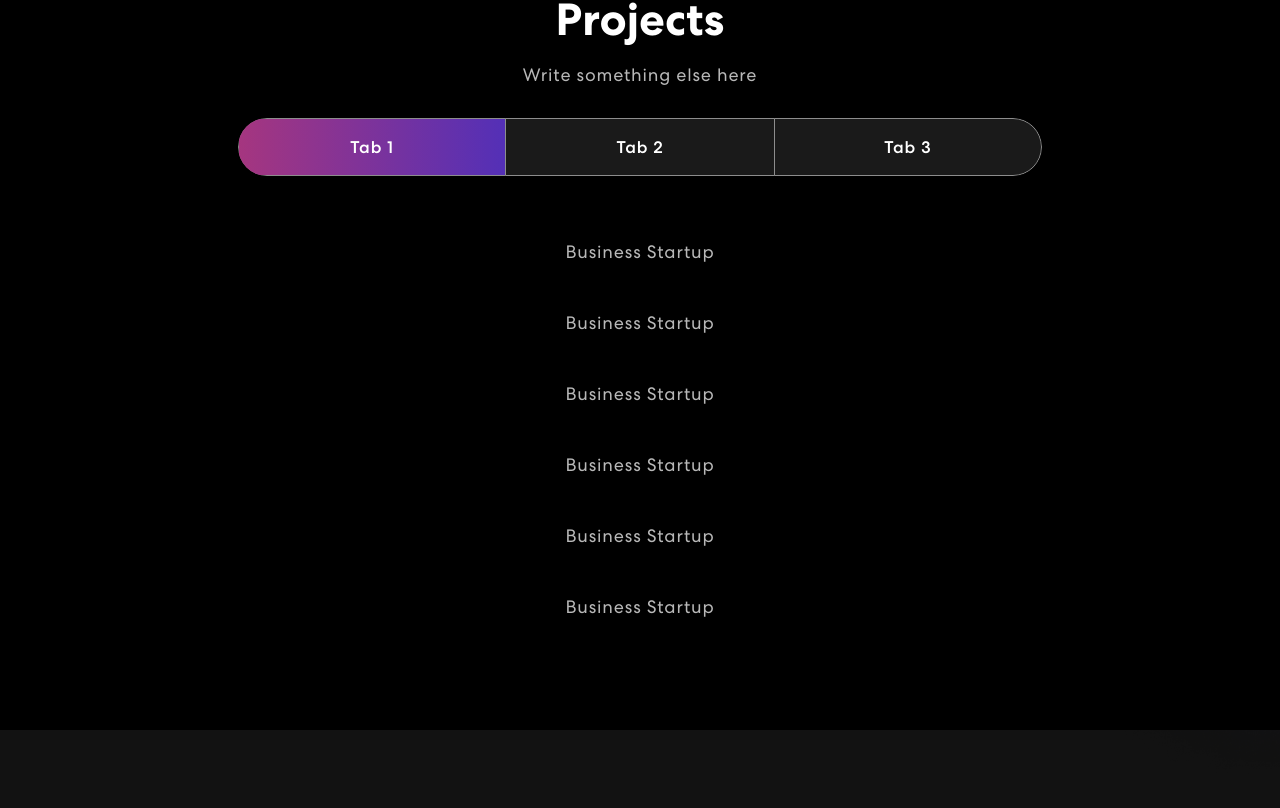
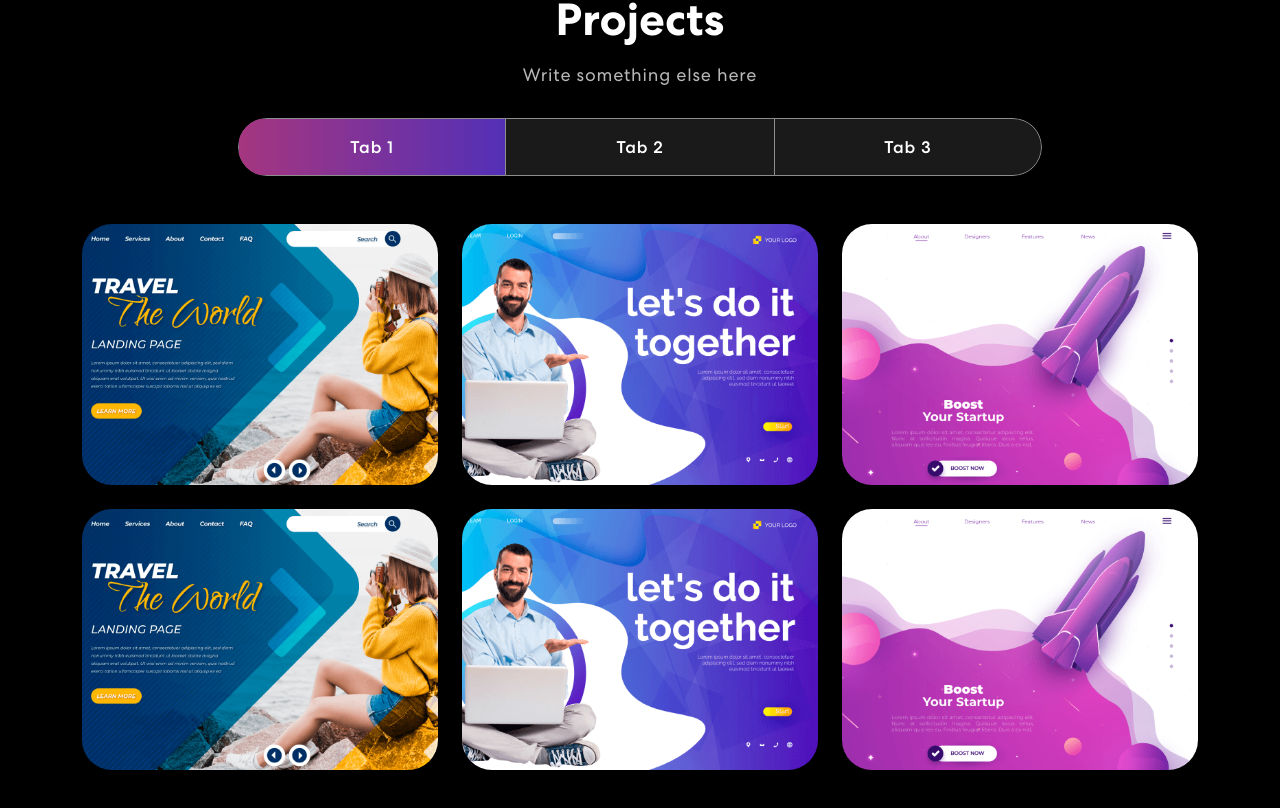
Before and after one commit to djeanbaptiste2595/portfolio, a React (Create React App) app: page / in a window 1280 px wide. Shown: the part 1904-2712 px from the top of the page. Built offline with nearby package versions, Linux system fonts and the light colour scheme.

Commit message:
Refactored the ProjectCard to display it on the Web App.

```diff
--- a/src/components/Projects.js
+++ b/src/components/Projects.js
@@ -1,5 +1,5 @@
 import { Container, Row, Col, Nav, Tab } from "react-bootstrap";
-// import { ProjectCard } from "./ProjectCard";
+import { ProjectCard } from "./ProjectCard";
 import projImg1 from "../assets/img/project-img1.png";
 import projImg2 from "../assets/img/project-img2.png";
 import projImg3 from "../assets/img/project-img3.png";
@@ -65,7 +65,10 @@ export const Projects = () => {
                                     {
                                         projects.map((project, index) => {
                                             return (
-                                                <p>{project.title}</p>
+                                            <ProjectCard
+                                            key={index}
+                                            {...project}
+                                            />
                                             )
                                         })
                                     }
```
